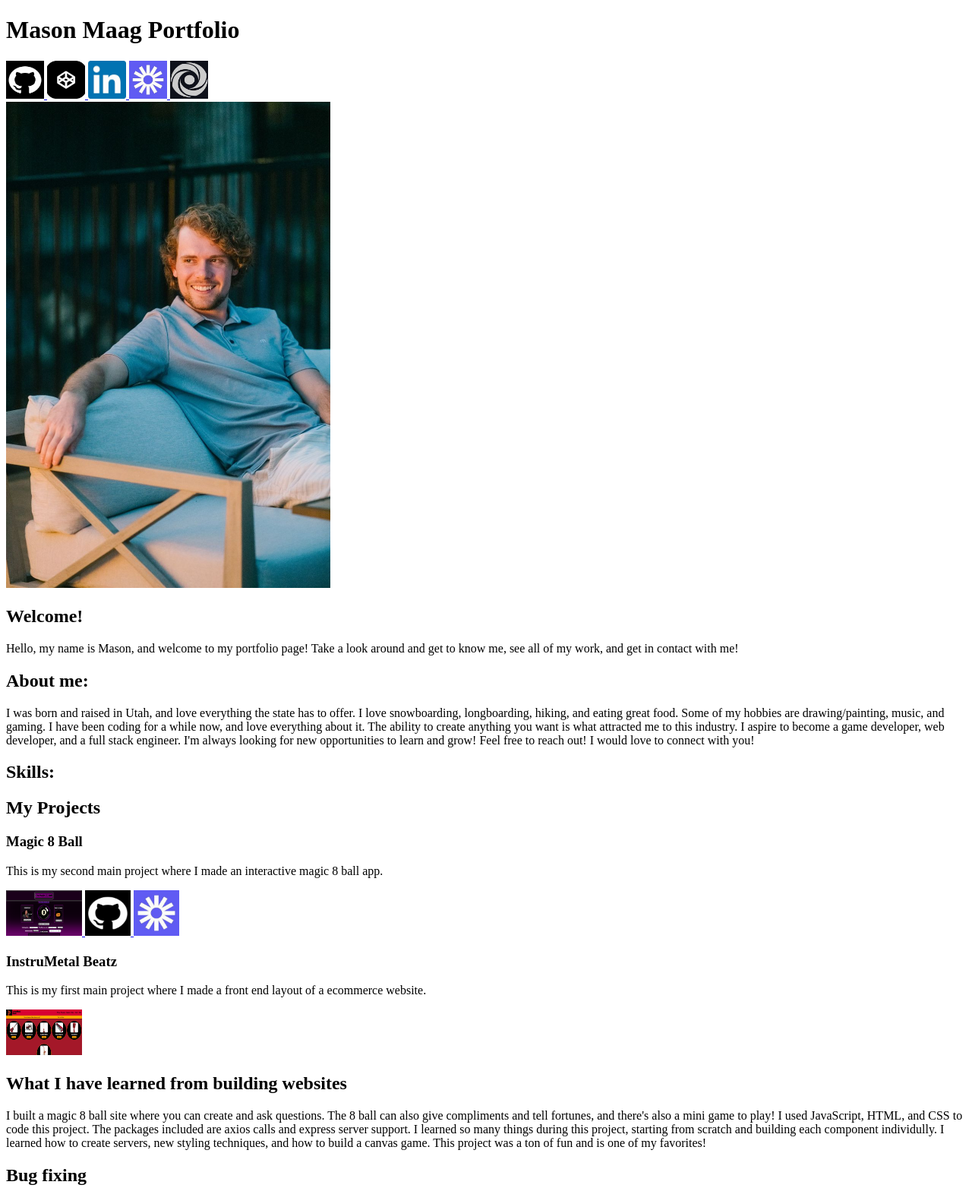
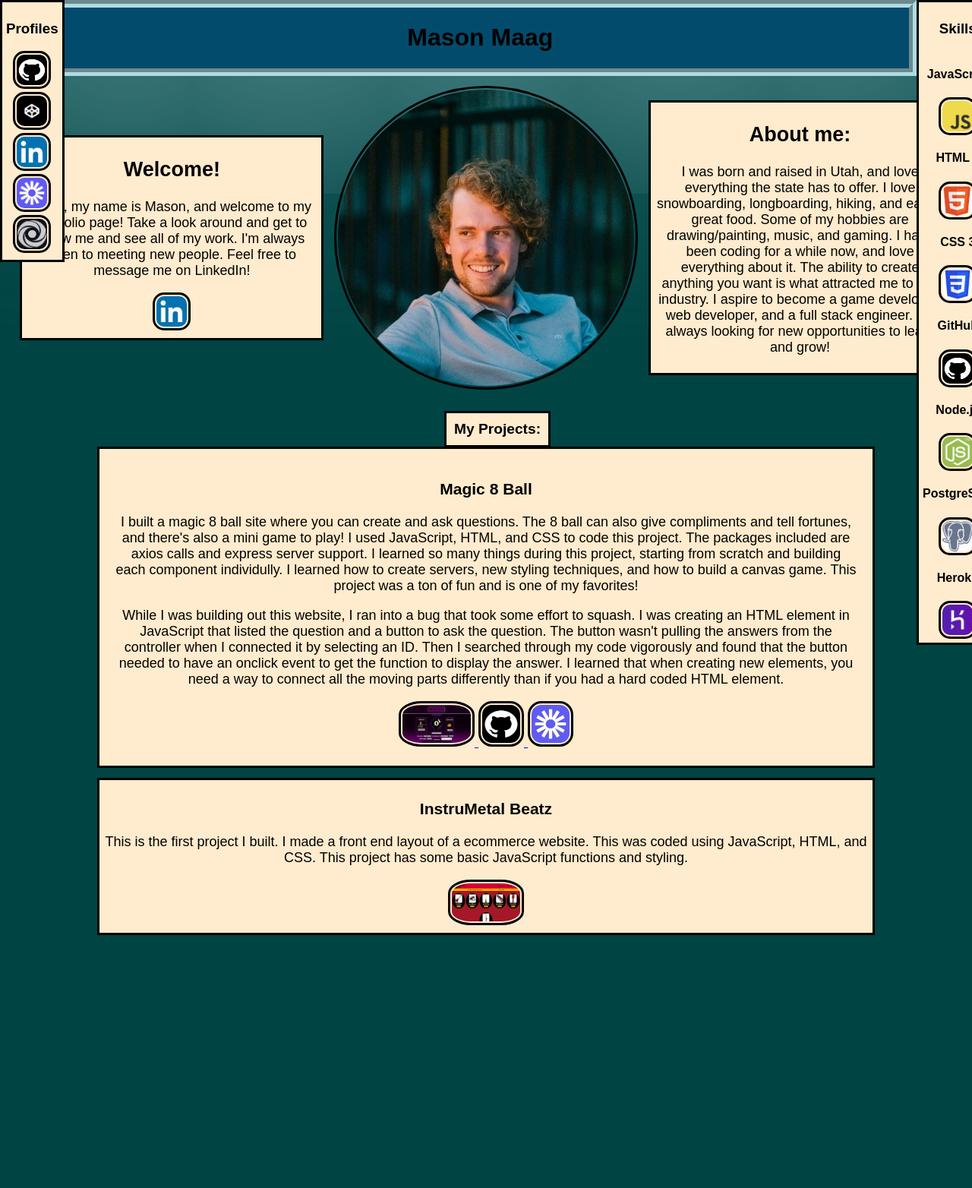
Before and after one commit to MasonMaag/MasonMaag.github.io, a plain HTML site: page index.html in a window 1280 px wide. Shown: the top 1564 px of the page at 76% size. After the commit the page ends 1257 px from the top, so only its background shows below. Drawn offline with Linux system fonts and the light colour scheme.

Commit message:
fourth commit

```diff
--- a/index.html
+++ b/index.html
@@ -7,13 +7,9 @@
     <link rel="stylesheet" href="styles.css">
     <title>Mason Maag Portfolio</title>
 </head>
+<div class="profileCon">
+    <h3 class="profHead">Profiles</h3>
 
-<header>
-    <div>
-        <h1>Mason Maag Portfolio</h1>
-    </div>
-
-    <div>
     <a href="https://github.com/MasonMaag">
         <img src="./img/github-icon.jpeg" alt="github profile" style="width:50px;height:50px;">
     </a>
@@ -35,65 +31,104 @@
     </a>
 
 </div>
+
+<div class="skillsCon">
+    <h3>Skills</h3>
+
+    <h4>JavaScript</h4>
+    <img src="./img/js-icon.jpeg" alt=" "style="width:50px;height:50px;">
+
+    <h4>HTML 5</h4>
+    <img src="./img/html-icon.jpeg" alt=" "style="width:50px;height:50px;">
+
+    <h4>CSS 3</h4>
+    <img src="./img/css-icon.jpeg" style="width:50px;height:50px;">
+
+    <h4>GitHub</h4>
+    <img src="./img/github-icon.jpeg" style="width:50px;height:50px;">
+
+    <h4>Node.js</h4>
+    <img src="./img/node-icon.jpeg" style="width:50px;height:50px;">
+
+    <h4>PostgreSQL</h4>
+    <img src="./img/postgres-icon.jpeg" style="width:50px;height:50px;">
+
+    <h4>Heroku</h4>
+    <img src="./img/heroku-icon.jpeg" style="width:50px;height:50px;">
+</div>
+<header class="headerCon">
+
+        <h1>Mason Maag</h1>
 </header>
 
 
 <body>
 
-<div>
-    <img src="./img/IMG_4103.JPG" alt="mason maag" style="width:426.5px">
+<div class="welcomeAboutCon">
+
+    <div class=welcomeCon>
         <h2>Welcome!</h2>
-    <p>Hello, my name is Mason, and welcome to my portfolio page! Take a look around and get to know me, see all of my work, and get in contact with me!</p>
 
-    <h2>About me:</h2>
-    <p>I was born and raised in Utah, and love everything the state has to offer. I love snowboarding, longboarding, hiking, and eating great food. Some of my hobbies are drawing/painting, music, and gaming. I have been coding for a while now, and love everything about it. The ability to create anything you want is what attracted me to this industry. I aspire to become a game developer, web developer, and a full stack engineer. I'm always looking for new opportunities to learn and grow! Feel free to reach out! I would love to connect with you!</p>
+        <p>Hello, my name is Mason, and welcome to my portfolio page! Take a look around and get to know me and see all of my work. I'm always open to meeting new people. Feel free to message me on LinkedIn!</p>
+        <a href="https://www.linkedin.com/in/mason-maag-web-dev/">
+            <img src="./img/linkedin-icon.jpeg" alt="linkedin profile" style="width:50px;height:50px;">
+        </a>
     </div>
 
-<div>
-    <h2>Skills:</h2>
+    <img src="./img/IMG_4103 (2).JPG" alt="mason maag"  class="profileImg">
+
+
+
+<div class="aboutCon">
+    <h2>About me:</h2>
+
+    <p>I was born and raised in Utah, and love everything the state has to offer. I love snowboarding, longboarding, hiking, and eating great food. Some of my hobbies are drawing/painting, music, and gaming. I have been coding for a while now, and love everything about it. The ability to create anything you want is what attracted me to this industry. I aspire to become a game developer, web developer, and a full stack engineer. I'm always looking for new opportunities to learn and grow!</p>
+</div>
 
 </div>
 
-<div>
-    <h2>My Projects</h2>
+<div class="projCon">
+    <h2 class="projectHead">My Projects:</h2>
 
-    <div>
+    <div class="eightcon">
         <h3>Magic 8 Ball</h3>
-    <p>This is my second main project where I made an interactive magic 8 ball app.</p>
+
+        <p>
+            I built a magic 8 ball site where you can create and ask questions. The 8 ball can also give compliments and tell fortunes, and there's also a mini game to play! I used JavaScript, HTML, and CSS to code this project. The packages included are axios calls and express server support. I learned so many things during this project, starting from scratch and building each component individully. I learned how to create servers, new styling techniques, and how to build a canvas game. This project was a ton of fun and is one of my favorites!
+        </p>
+
+        <p>
+            While I was building out this website, I ran into a bug that took some effort to squash. I was creating an HTML element in JavaScript that listed the question and a button to ask the question. The button wasn't pulling the answers from the controller when I connected it by selecting an ID. Then I searched through my code vigorously and found that the button needed to have an onclick event to get the function to display the answer. I learned that when creating new elements, you need a way to connect all the moving parts differently than if you had a hard coded HTML element.
+        </p>
+
         <a href="https://magical-8-ball.herokuapp.com/">
             <img src="./img/main8ball.png" alt="magic 8 ball page" style="width:100px;height:60px;">
         </a>
+
         <a href="https://github.com/MasonMaag/capstone-foundations">
             <img src="./img/github-icon.jpeg" alt="capstone repo" style="width:60px;height:60px;">
         </a>
+
         <a href="https://www.loom.com/share/007a42426e354091a106275e6309a4d3">
             <img src="./img/loom-icon.jpeg" alt="loom video" style="width:60px;height:60px;">
         </a>
     </div>
 
-    <div>
+    <div class="beatzCon">
         <h3>InstruMetal Beatz</h3>
-        <p>This is my first main project where I made a front end layout of a ecommerce website.</p>
+
+        <p>This is the first project I built. I made a front end layout of a ecommerce website. This was coded using JavaScript, HTML, and CSS. This project has some basic JavaScript functions and styling.</p>
+
         <a href="https://codepen.io/MasonMaag/full/gOooEzj">
+
         <img src="./img/instrum-screen.png" alt="instrumetal code pen" style="width:100px;height:60px;">
         </a>
     </div>
 </div>
 
 
-<div>
-    <h2>What I have learned from building websites</h2>
 
 
-    <p>
-        I built a magic 8 ball site where you can create and ask questions. The 8 ball can also give compliments and tell fortunes, and there's also a mini game to play! I used JavaScript, HTML, and CSS to code this project. The packages included are axios calls and express server support. I learned so many things during this project, starting from scratch and building each component individully. I learned how to create servers, new styling techniques, and how to build a canvas game. This project was a ton of fun and is one of my favorites!
-    </p>
-
-    <h2>Bug fixing</h2>
-    <p>
-        While I was building out my 8 ball website, I ran into a bug that took some effort to squash. I was creating an HTML element in JavaScript that listed the question and a button to ask the question. The button wasn't pulling the answers from the controller when I connected it by selecting an ID. Then I searched through my code vigorously and found that the button needed to have an onclick event to get the function to display the answer. I learned that when creating new elements, you need a way to connect all the moving parts differently than if you had a hard coded HTML element.
-    </p>
-</div>
 
 </body>
 </html>
--- a/styles.css
+++ b/styles.css
@@ -0,0 +1,137 @@
+* {
+    box-sizing: border-box;
+    font-family: Arial, Helvetica, sans-serif;
+  }
+
+  body {
+    margin: 0;
+    font-family: Arial, Helvetica, sans-serif;
+    background-color: rgb(1, 68, 68);
+  }
+
+  /* Style the top navigation bar */
+  .headerCon {
+    overflow: hidden;
+    background-color: rgb(3, 75, 109);
+    text-align: center;
+    border-style: groove;
+    border-width: 10px;
+    border-color: rgb(175, 219, 225);
+    box-shadow: 0px 0px 1000px 100px rgba(175, 219, 225, 0.439);
+    width:89.8%;
+    margin-left: 4.5%;
+  }
+
+  /* Style the topnav links */
+  .profileCon {
+    width: fit-content;
+    height: fit-content;
+    display: flex;
+    flex-direction: column;
+    justify-content: center;
+    background-color: blanchedalmond;
+    align-items: center;
+    padding: 5px;
+    border-style: solid;
+    position:fixed;
+  }
+
+h1{
+  font-weight: 900;
+}
+
+.profileImg{
+  display: flex;
+  border-radius: 100%;
+  width: 400px;
+  height: 400px;
+  border-style: solid;
+}
+
+  img{
+    border-radius: 30%;
+    padding: 2px;
+    border-style: solid;
+    border-color: black;
+  }
+
+  .welcomeCon{
+    width:400px;
+    height: fit-content;
+    text-align: center;
+    background-color: blanchedalmond;
+    border-style: solid;
+    padding: 5px;
+    font-size: large;
+  }
+
+  .aboutCon{
+    width:400px;
+    height: fit-content;
+    text-align: center;
+    background-color: blanchedalmond;
+    border-style: solid;
+    padding: 5px;
+    font-size: large;
+  }
+
+  .welcomeAboutCon{
+    display: flex;
+    flex-direction: row;
+    justify-content: space-evenly;
+    padding: 1%;
+    align-items: center;
+  }
+
+  .eightcon{
+    width:80%;
+    height: fit-content;
+    text-align: center;
+    background-color: blanchedalmond;
+    border-style: solid;
+    padding: 5px;
+    font-size: large;
+    padding: 20px;
+    margin-left: 10%;
+  }
+
+  .beatzCon{
+    width:80%;
+    height: fit-content;
+    text-align: center;
+    background-color: blanchedalmond;
+    border-style: solid;
+    padding: 5px;
+    font-size: large;
+    margin-left: 10%;
+    margin-top: 1%;
+    margin-bottom: 2%;
+  }
+
+  .projectHead{
+    width:fit-content;
+    height: fit-content;
+    text-align: center;
+    background-color: blanchedalmond;
+    border-style: solid;
+    padding: 5px;
+    font-size: larger;
+    font-weight:900;
+    padding: 10px;
+    margin-left: 45.7%;
+    margin-bottom: -.1%;
+  }
+
+  .skillsCon{
+    width: fit-content;
+    height: fit-content;
+    display: flex;
+    flex-direction: column;
+    justify-content: center;
+    background-color: blanchedalmond;
+    align-items: center;
+    padding:5px;
+    border-style: solid;
+    position:fixed;
+    margin-left: 94.3%;
+  }
```
Also changed, not shown: img/IMG_4103 (2).JPG (added), img/css-icon.jpeg (added), img/heroku-icon.jpeg (added), img/html-icon.jpeg (added), img/js-icon.jpeg (added), img/node-icon.jpeg (added), img/postgres-icon.jpeg (added), img/postman-icon.jpeg (added). Lines whose indentation alone changed are shown as unchanged.
